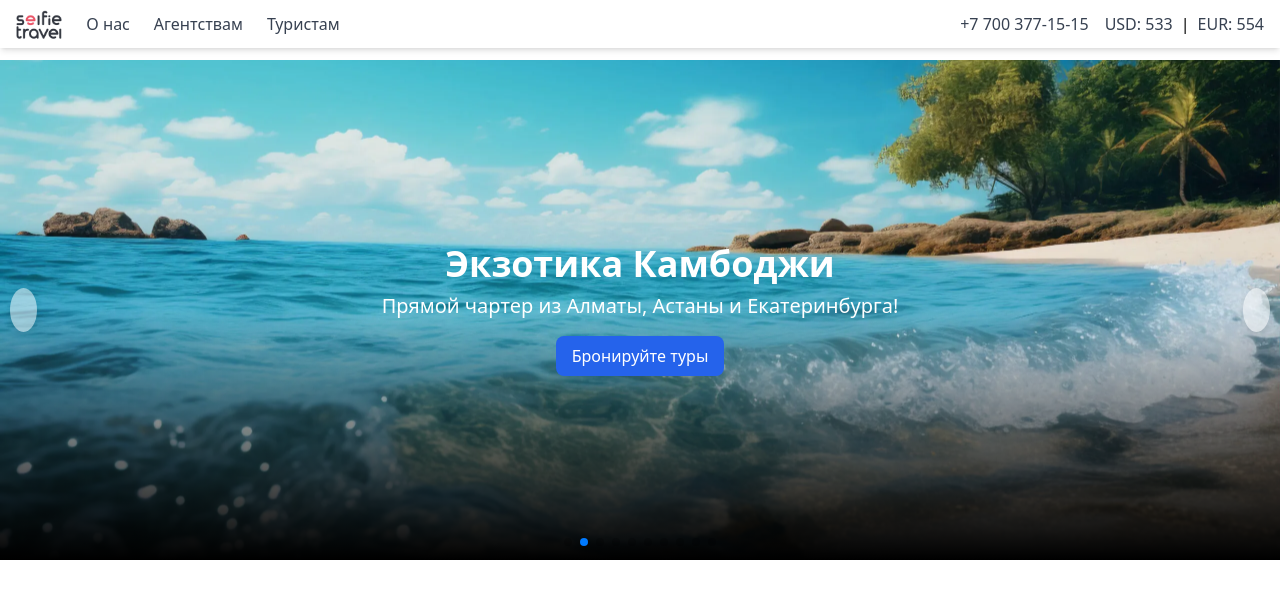
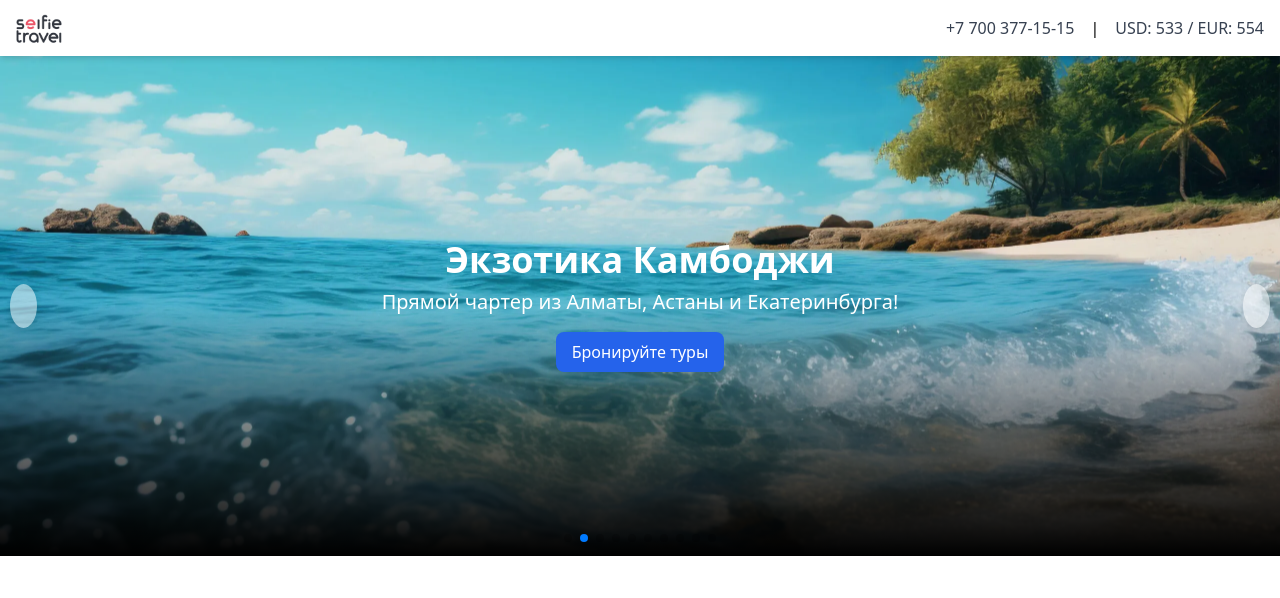
Before and after one commit to Marapu1a/dest-xPert, a React (Vite) app: page / in a window 1280 px wide. Shown: the top 598 px of the page. Built offline with nearby package versions, Linux system fonts and the light colour scheme.

Commit message:
адаптивное меню, навигация

```diff
--- a/package.json
+++ b/package.json
@@ -12,6 +12,8 @@
   "dependencies": {
     "react": "^18.3.1",
     "react-dom": "^18.3.1",
+    "react-icons": "^5.4.0",
+    "react-router-dom": "^7.1.1",
     "swiper": "^11.2.0"
   },
   "devDependencies": {
--- a/src/App.jsx
+++ b/src/App.jsx
@@ -1,11 +1,16 @@
-import Carousel from '@pages/home/header/Carousel.jsx';
-import Header from '@pages/home/header/Header.jsx';
+import { BrowserRouter, Routes, Route } from 'react-router-dom';
+import Carousel from '@pages/home/header/Carousel';
+import Header from '@pages/home/header/Header';
 
 export function App() {
   return (
-    <div>
-      <Header />
-      <Carousel />
-    </div>
+    <BrowserRouter>
+      <div>
+        <Header />
+        <Routes>
+          <Route path="/" element={<Carousel />} />
+        </Routes>
+      </div>
+    </BrowserRouter>
   );
 }
--- a/src/pages/home/header/Header.jsx
+++ b/src/pages/home/header/Header.jsx
@@ -1,52 +1,151 @@
-import React, { useState } from 'react';
+import React, { useState, useEffect, useRef } from 'react';
+import { Link } from 'react-router-dom';
 import logo from '@assets/header/logo.gif';
 
-const Header = () => {
+const HeaderWithMenu = () => {
   const [menuOpen, setMenuOpen] = useState(false);
+  const [isDesktop, setIsDesktop] = useState(window.innerWidth >= 768);
+  const headerRef = useRef(null);
+  const menuRef = useRef(null);
+
+  // Обработчик изменения ширины окна
+  useEffect(() => {
+    const handleResize = () => {
+      setIsDesktop(window.innerWidth >= 768);
+    };
+    window.addEventListener('resize', handleResize);
+    return () => {
+      window.removeEventListener('resize', handleResize);
+    };
+  }, []);
+
+  // Функции для открытия/закрытия меню
+  const handleHeaderClick = (e) => {
+    if (!menuRef.current?.contains(e.target)) {
+      setMenuOpen((prev) => !prev);
+    }
+  };
+
+  const handleMenuButtonClick = (e) => {
+    e.stopPropagation();
+    setMenuOpen((prev) => !prev);
+  };
+
+  useEffect(() => {
+    if (menuOpen) {
+      const handleOutsideClick = (e) => {
+        if (
+          !menuRef.current?.contains(e.target) &&
+          !headerRef.current?.contains(e.target)
+        ) {
+          setMenuOpen(false);
+        }
+      };
+      document.addEventListener('click', handleOutsideClick);
+      return () => document.removeEventListener('click', handleOutsideClick);
+    }
+  }, [menuOpen]);
+
+  // Стили для меню
+  const menuStyles = `
+    ${isDesktop ? 'absolute top-[55px] left-0 w-full h-auto bg-white shadow-md' : 'fixed top-0 left-0 w-3/4 h-full bg-white shadow-md'}
+    transition-all duration-500 ease-in-out
+    ${menuOpen ? (isDesktop ? 'opacity-100 visible' : 'translate-x-0') : isDesktop ? 'opacity-0 invisible' : '-translate-x-full'}
+  `;
 
   return (
-    <header className="fixed top-0 left-0 w-full bg-white z-50 shadow-md">
-      <div className="container mx-auto px-4 py-2 flex justify-between items-center">
-        {/* Логотип и основная навигация (слева) */}
-        <div className="flex items-center space-x-6">
+    <header
+      ref={headerRef}
+      onClick={handleHeaderClick}
+      className="relative bg-white shadow-md z-50"
+    >
+      <div className="container mx-auto px-4 py-3 flex justify-between items-center">
+        <Link to="/">
           <img src={logo} alt="Logo" className="h-8" />
-          <nav className="hidden md:flex space-x-6">
-            <a href="#" className="text-gray-700 hover:text-blue-600">
-              О нас
-            </a>
-            <a href="#" className="text-gray-700 hover:text-blue-600">
-              Агентствам
-            </a>
-            <a href="#" className="text-gray-700 hover:text-blue-600">
-              Туристам
-            </a>
-          </nav>
+        </Link>
+        <div className="hidden md:flex space-x-4">
+          <span className="text-gray-700">+7 700 377-15-15</span>
+          <span>|</span>
+          <span className="text-gray-700">USD: 533 / EUR: 554</span>
         </div>
-
-        {/* Курс валют и телефон (справа) */}
-        <div className="hidden md:flex items-center space-x-4">
-          <span className="text-gray-700">+7 700 377-15-15</span>
-          <div className="space-x-2">
-            <a href="#" className="text-gray-700 hover:text-blue-600">
-              USD: 533
-            </a>
-            <span>|</span>
-            <a href="#" className="text-gray-700 hover:text-blue-600">
-              EUR: 554
-            </a>
-          </div>
-        </div>
-
-        {/* Кнопка "Меню" для мобильных */}
         <button
-          onClick={() => setMenuOpen(!menuOpen)}
-          className="md:hidden text-blue-600 border border-blue-600 px-4 py-1 rounded-md"
+          onClick={handleMenuButtonClick}
+          className="md:hidden z-50 bg-blue-600 text-white px-4 py-2 rounded"
         >
           {menuOpen ? 'Закрыть' : 'Меню'}
         </button>
+      </div>
+
+      {menuOpen && !isDesktop && (
+        <div
+          className="fixed inset-0 bg-black bg-opacity-50"
+          onClick={() => setMenuOpen(true)}
+        />
+      )}
+
+      <div ref={menuRef} className={menuStyles}>
+        <div className="p-6 grid grid-cols-1 md:grid-cols-3 gap-6">
+          <div>
+            <h2 className="font-bold text-gray-800 mb-2">О нас</h2>
+            <Link
+              to="/team"
+              className="block text-gray-700 hover:text-blue-600"
+            >
+              Наша команда
+            </Link>
+            <Link
+              to="/contacts"
+              className="block text-gray-700 hover:text-blue-600"
+            >
+              Контакты
+            </Link>
+          </div>
+          <div>
+            <h2 className="font-bold text-gray-800 mb-2">Агентствам</h2>
+            <Link
+              to="/cabinet"
+              className="block text-gray-700 hover:text-blue-600"
+            >
+              Личный кабинет
+            </Link>
+            <Link
+              to="/subscribe"
+              className="block text-gray-700 hover:text-blue-600"
+            >
+              Подписка
+            </Link>
+            <Link
+              to="/payments"
+              className="block text-gray-700 hover:text-blue-600"
+            >
+              Способы оплаты
+            </Link>
+            <Link
+              to="/bonus"
+              className="block text-gray-700 hover:text-blue-600"
+            >
+              Бонусная программа
+            </Link>
+          </div>
+          <div>
+            <h2 className="font-bold text-gray-800 mb-2">Туристам</h2>
+            <Link
+              to="/where-to-buy"
+              className="block text-gray-700 hover:text-blue-600"
+            >
+              Где купить
+            </Link>
+            <Link
+              to="/reviews"
+              className="block text-gray-700 hover:text-blue-600"
+            >
+              Отзывы
+            </Link>
+          </div>
+        </div>
       </div>
     </header>
   );
 };
 
-export default Header;
+export default HeaderWithMenu;
--- a/src/styles/styles.css
+++ b/src/styles/styles.css
@@ -13,7 +13,7 @@
 /* Кастомные кнопки навигации */
 .swiper-button-prev,
 .swiper-button-next {
-  background-color: rgba(255, 255, 255, 0.500);
+  background-color: rgba(255, 255, 255, 0.5);
   color: black;
   border-radius: 50%;
   width: 40px;
@@ -22,14 +22,17 @@
   justify-content: center;
   align-items: center;
   box-shadow: 0 2px 6px rgba(0, 0, 0, 0.1);
-  transition: background-color 0.3s ease, color 0.3s ease, transform 0.1s ease;
+  transition:
+    background-color 0.3s ease,
+    color 0.3s ease,
+    transform 0.1s ease;
 }
 
 /* Эффект при наведении мыши */
 .swiper-button-prev:hover,
 .swiper-button-next:hover {
   background-color: #2564eb70;
-  color: rgba(255, 255, 255, 0.500);
+  color: rgba(255, 255, 255, 0.5);
 }
 
 /* Сбрасываем состояние фокуса */
@@ -46,17 +49,12 @@
 
 /* Хак для мобильных устройств */
 @media (hover: none) {
-
   .swiper-button-prev:hover,
   .swiper-button-next:hover {
-    background-color: rgba(255, 255, 255, 0.500);
+    background-color: rgba(255, 255, 255, 0.5);
     color: black;
   }
 }
 
-
 /* -----------------------------------------------------HEADER-------------------------------------------------- */
 /* Отступ для контента, чтобы он не уходил под шапку */
-body {
-  padding-top: 60px;
-}
```
Also changed, not shown: 2 other files (tests, documents, lock files or other folders).
